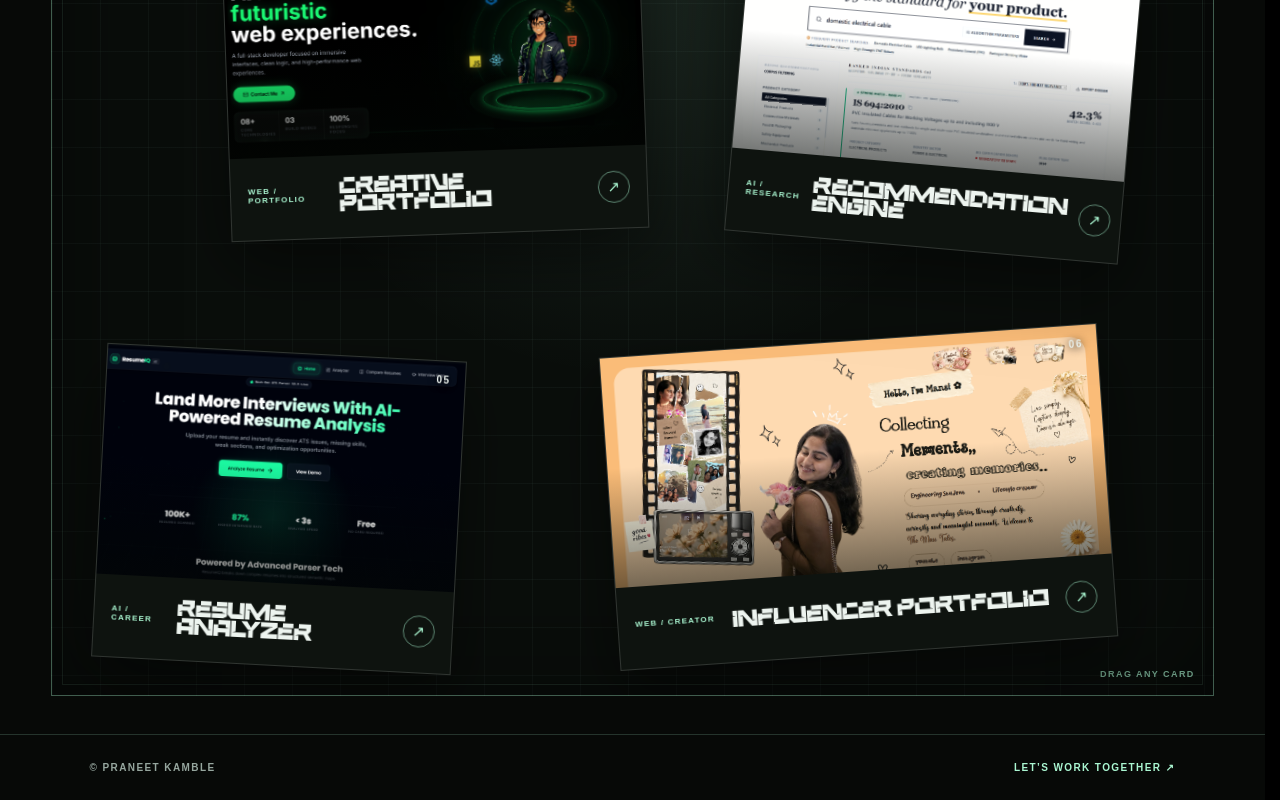
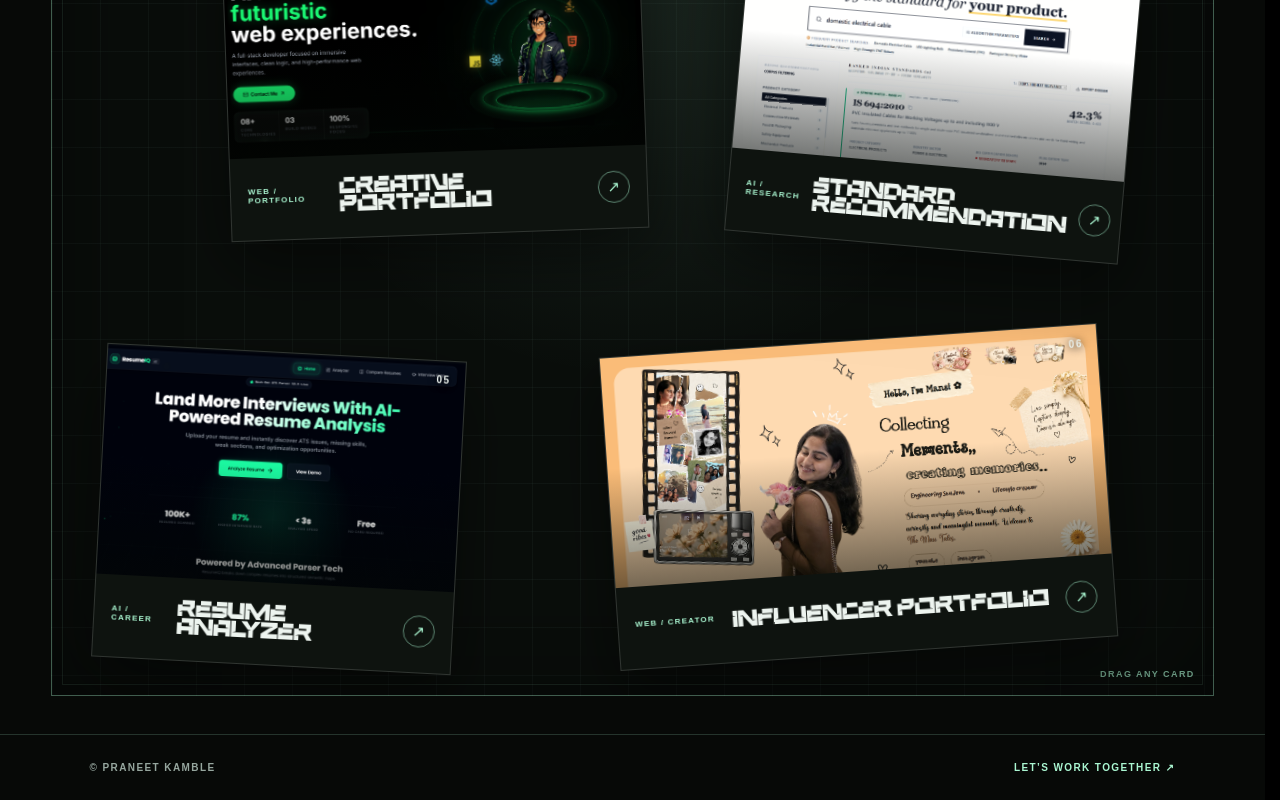
Before and after one commit to praneet1009m-lgtm/M-10, a React (Vite) app: page /projects in a window 1280 px wide. Shown: the part 1027-1827 px from the top of the page. Built offline with nearby package versions, Linux system fonts and the light colour scheme.

Commit message:
Update project showcase destinations

```diff
--- a/src/pages/projects.jsx
+++ b/src/pages/projects.jsx
@@ -5,8 +5,8 @@ import gsap from "gsap";
 const projects = [
   { title: "Percentile Predictor", type: "AI / Education", image: "/projects/percentile.png", link: "https://github.com/praneetkamble/percentile-predictor", x: "4%", y: "5%", w: "34%", r: "-4deg", z: 3 },
   { title: "Redmagic Clone", type: "Web / Commerce", image: "/projects/redmagic.png", link: "https://github.com/praneetkamble/Redmagic_clone", x: "52%", y: "4%", w: "42%", r: "3deg", z: 2 },
-  { title: "Creative Portfolio", type: "Web / Portfolio", image: "/projects/creative-portfolio.png", link: "https://github.com/praneetkamble", x: "15%", y: "39%", w: "36%", r: "-2deg", z: 5 },
-  { title: "Recommendation Engine", type: "AI / Research", image: "/projects/recommendation.png", link: "https://praneetkamble-nwat7mvxj-praneetkambles-projects.vercel.app", x: "59%", y: "40%", w: "34%", r: "5deg", z: 4 },
+  { title: "Creative Portfolio", type: "Web / Portfolio", image: "/projects/creative-portfolio.png", link: "https://portfolio-sooty-one-52.vercel.app/", x: "15%", y: "39%", w: "36%", r: "-2deg", z: 5 },
+  { title: "Standard Recommendation", type: "AI / Research", image: "/projects/recommendation.png", link: "https://praneetkamble.vercel.app", x: "59%", y: "40%", w: "34%", r: "5deg", z: 4 },
   { title: "Resume Analyzer", type: "AI / Career", image: "/projects/resume.png", link: "https://github.com/praneetkamble/resume_analyser", x: "4%", y: "73%", w: "31%", r: "3deg", z: 2 },
   { title: "Influencer Portfolio", type: "Web / Creator", image: "/projects/influencer.png", link: "https://mau-portfolio-one.vercel.app", x: "48%", y: "72%", w: "43%", r: "-4deg", z: 3 },
 ];
```
